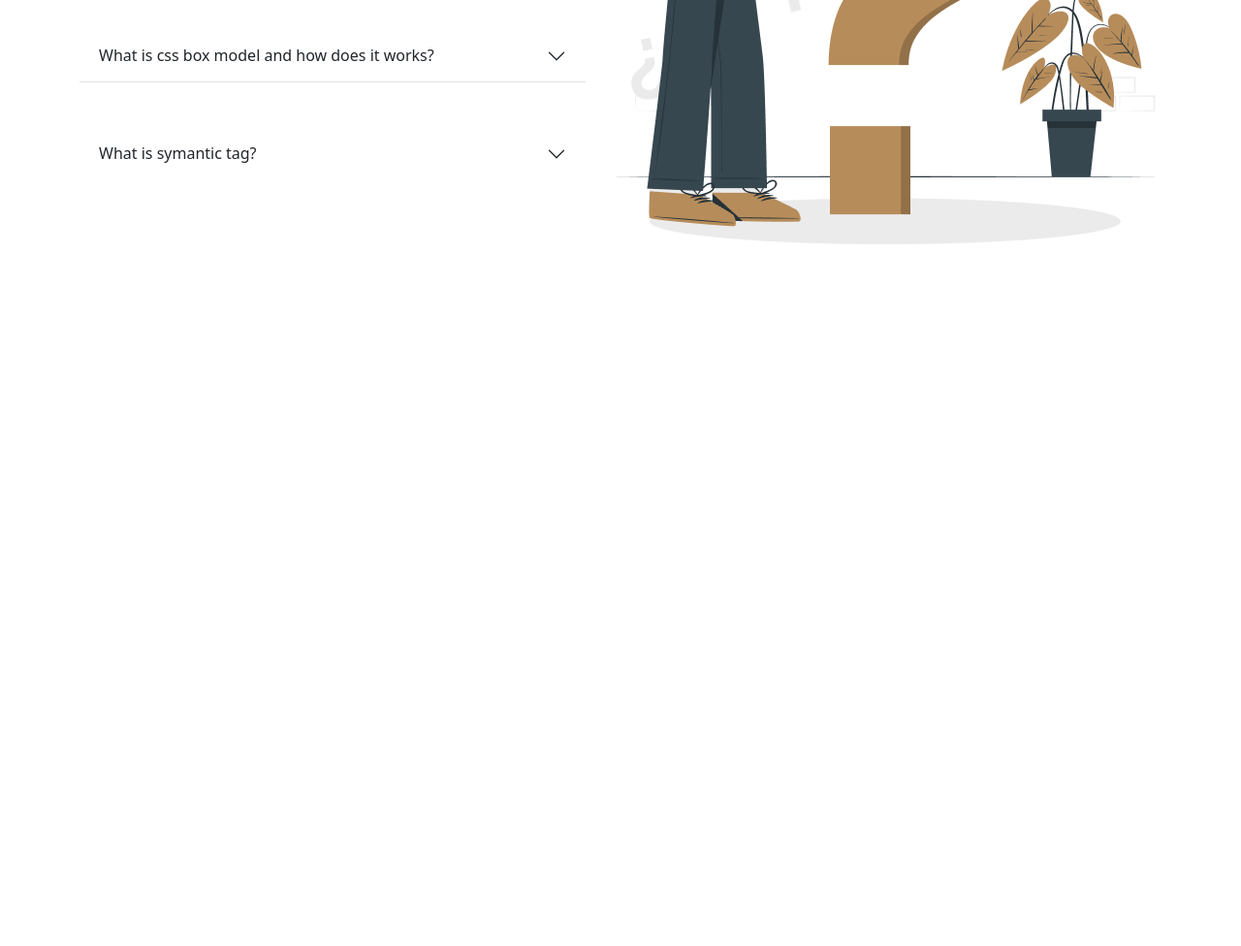
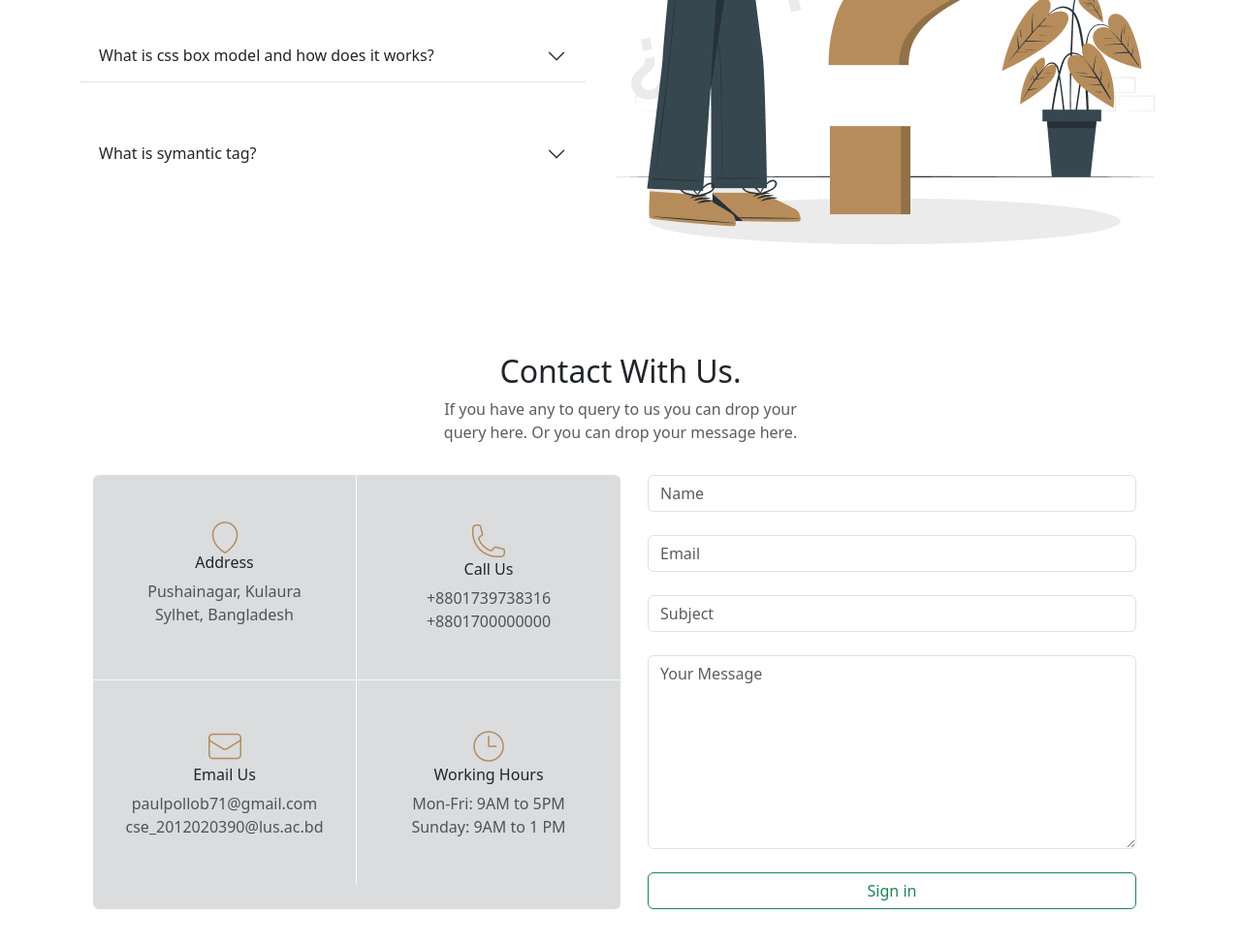
Before and after one commit to paulpollob/Legal-Solution-by-Pollob, a plain HTML site: page index.html in a window 1280 px wide. Shown: the part 3230-4206 px from the top of the page at 97% size. Before the commit the page ends 3530 px from the top, so only its background shows below. Drawn offline with nearby package versions, Linux system fonts and the light colour scheme.

Commit message:
contact us

```diff
--- a/index.html
+++ b/index.html
@@ -322,7 +322,7 @@
 
 
 
-
+    <!-- Frequently asked question start -->
     <section class="d-flex justify-content-center flex-column align-items-center">
         <div class="card text-center border-0 mb-3" style="width: 25rem;">
             <div class="card-body">
@@ -367,13 +367,12 @@
                         <div class="accordion-item">
                             <h2 class="accordion-header" id="flush-headingTwo">
                                 <button class="accordion-button collapsed" type="button" data-bs-toggle="collapse"
-                                    data-bs-target="#MediaQuery" aria-expanded="false"
-                                    aria-controls="MediaQuery">
+                                    data-bs-target="#MediaQuery" aria-expanded="false" aria-controls="MediaQuery">
                                     What is the purpose of media query?
                                 </button>
                             </h2>
-                            <div id="MediaQuery" class="accordion-collapse collapse"
-                                aria-labelledby="flush-headingTwo" data-bs-parent="#accordionFlushExample">
+                            <div id="MediaQuery" class="accordion-collapse collapse" aria-labelledby="flush-headingTwo"
+                                data-bs-parent="#accordionFlushExample">
                                 <div class="accordion-body text-muted">
                                     Media queries are a key part of responsive web design, as they allow you to create
                                     different layouts depending on the size of the viewport, but they can also be used
@@ -387,13 +386,12 @@
                         <div class="accordion-item">
                             <h2 class="accordion-header" id="flush-headingTwo">
                                 <button class="accordion-button collapsed" type="button" data-bs-toggle="collapse"
-                                    data-bs-target="#boxModel" aria-expanded="false"
-                                    aria-controls="boxModel">
+                                    data-bs-target="#boxModel" aria-expanded="false" aria-controls="boxModel">
                                     What is css box model and how does it works?
                                 </button>
                             </h2>
-                            <div id="boxModel" class="accordion-collapse collapse"
-                                aria-labelledby="flush-headingTwo" data-bs-parent="#accordionFlushExample">
+                            <div id="boxModel" class="accordion-collapse collapse" aria-labelledby="flush-headingTwo"
+                                data-bs-parent="#accordionFlushExample">
                                 <div class="accordion-body text-muted">
                                     Box model overview</br>
                                     A box in CSS consists of a content area, which is where any text, images, or other
@@ -408,15 +406,17 @@
                         <div class="accordion-item">
                             <h2 class="accordion-header" id="flush-headingThree">
                                 <button class="accordion-button collapsed" type="button" data-bs-toggle="collapse"
-                                    data-bs-target="#symantictag" aria-expanded="false"
-                                    aria-controls="symantictag">
+                                    data-bs-target="#symantictag" aria-expanded="false" aria-controls="symantictag">
                                     What is symantic tag?
                                 </button>
                             </h2>
                             <div id="symantictag" class="accordion-collapse collapse"
                                 aria-labelledby="flush-headingThree" data-bs-parent="#accordionFlushExample">
                                 <div class="accordion-body text-muted">
-                                    Semantic HTML tags are tags that define the meaning of the content they contain. For example, tags like "header", "article", and "footer" are semantic HTML tags. They clearly indicate the role of the content they contain. On the other hand, tags like "div" and "span" are typical examples of non-semantic HTML elements.
+                                    Semantic HTML tags are tags that define the meaning of the content they contain. For
+                                    example, tags like "header", "article", and "footer" are semantic HTML tags. They
+                                    clearly indicate the role of the content they contain. On the other hand, tags like
+                                    "div" and "span" are typical examples of non-semantic HTML elements.
                                 </div>
                             </div>
                         </div>
@@ -433,9 +433,78 @@
         </div>
 
     </section>
+    <!-- Frequently asked question end -->
 
 
 
+
+    <!-- Contact us start -->
+    <section class="d-flex justify-content-center flex-column align-items-center m-lg-5">
+        <div class="card text-center border-0 mb-3" style="width: 25rem;">
+            <div class="card-body">
+                <p class="card-title h2">Contact With Us.</p>
+                <p class="card-text text-muted">If you have any to query to us you can drop your query here. Or you can
+                    drop your message here.</p>
+            </div>
+        </div>
+
+
+
+        <div class="row text-center w-100 px-lg-5">
+            <div class="col bg-secondary bg-opacity-25 rounded">
+                <div class="row row-cols-2">
+                    <div class="col py-5 border-end border-light">
+                        <img src="./images/address.png" alt="" />
+                        <h6>Address</h6>
+                        <p class="text-muted my-0">Pushainagar, Kulaura</p>
+                        <p class="text-muted my-0">Sylhet, Bangladesh</p>
+                    </div>
+                    <div class="col py-5 border-light">
+                        <img src="./images/call.png" alt="" />
+                        <h6>Call Us</h6>
+                        <p class="text-muted my-0">+8801739738316</p>
+                        <p class="text-muted my-0">+8801700000000</p>
+                    </div>
+                </div>
+                <div class="row row-cols-2">
+                    <div class="col py-5 border-top border-end border-light">
+                        <img src="./images/email.png" alt="" />
+                        <h6>Email Us</h6>
+                        <p class="text-muted my-0">paulpollob71@gmail.com</p>
+                        <p class="text-muted my-0">cse_2012020390@lus.ac.bd</p>
+                    </div>
+                    <div class="col py-5 border-top border-light">
+                        <img src="./images/time.png" alt="" />
+                        <h6>Working Hours</h6>
+                        <p class="text-muted my-0">Mon-Fri: 9AM to 5PM</p>
+                        <p class="text-muted my-0">Sunday: 9AM to 1 PM</p>
+                    </div>
+                </div>
+            </div>
+            <div class="col">
+                <div class="ps-lg-3">
+                    <input type="text" hint="Krishna" placeholder="Name" class="form-control mb-4" id="">
+                    <input type="email" placeholder="Email" class="form-control mb-4" id="">
+                    <input type="text" placeholder="Subject" class="form-control mb-4" id="">
+                    <textarea type="text" placeholder="Your Message" class="form-control mb-4" id=""
+                        style="height: 200px;"></textarea>
+
+                    <button type="submit" class="w-100 btn btn-outline-success">Sign in</button>
+                </div>
+            </div>
+        </div>
+
+
+
+
+
+
+
+
+
+
+    </section>
+    <!-- Contact us end -->
 
 
 
```
